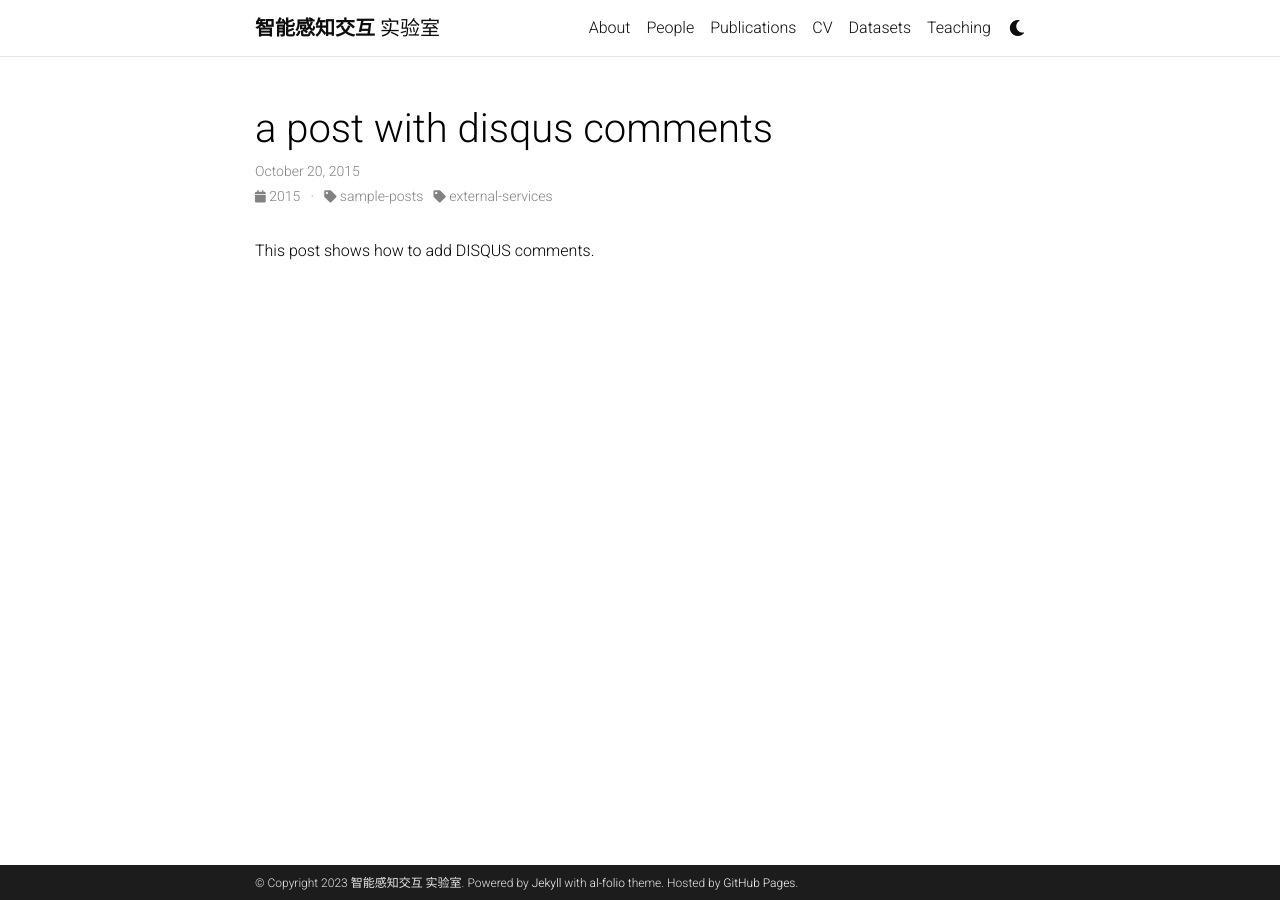
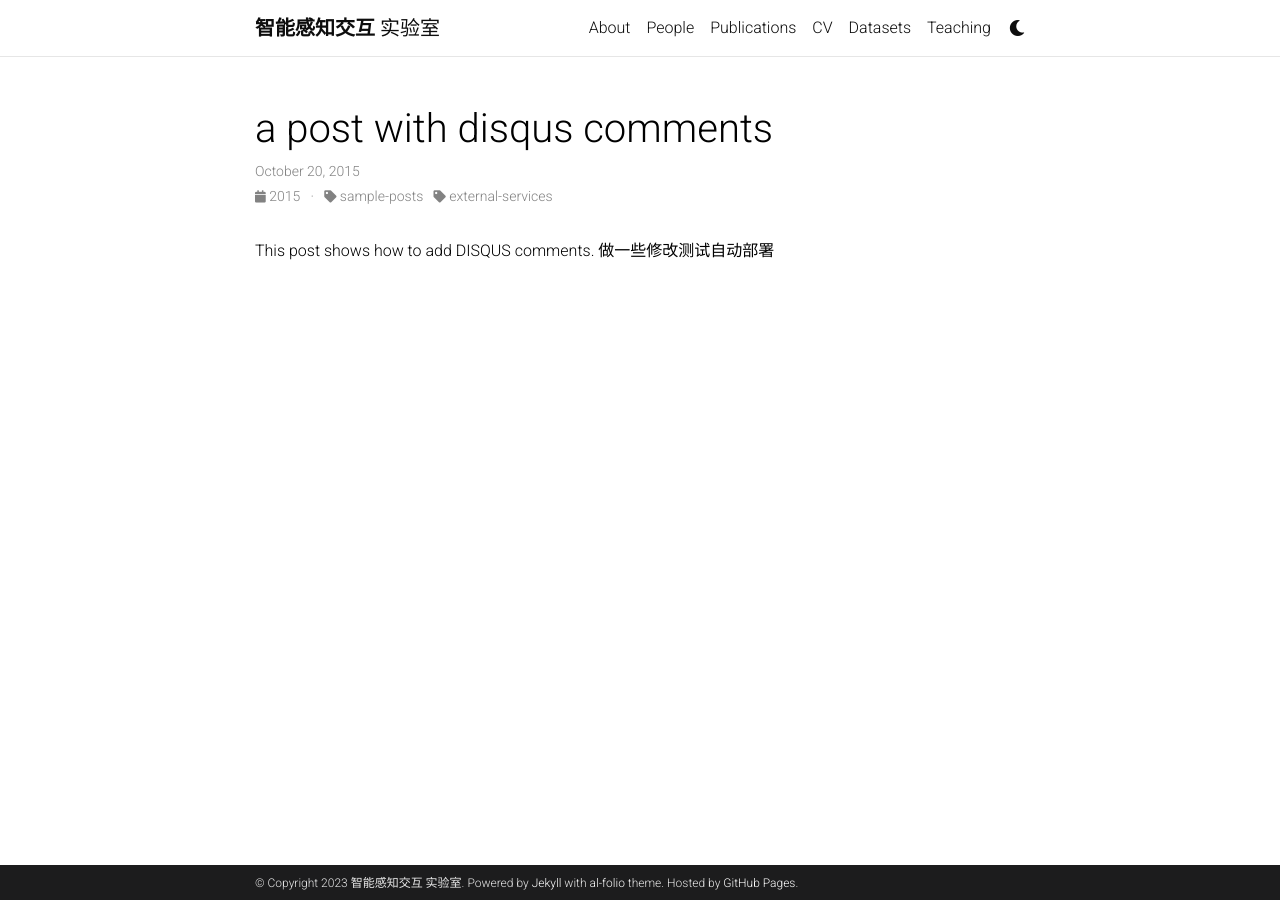
Before and after one commit to IntelligentInteractiveLab/intelligentinteractivelab.github.io, a Jekyll site: the page built from _posts/2015-10-20-disqus-comments.md, in a window 1280 px wide. Built offline with Jekyll 4.4.1, drawn with Linux system fonts in a browser that asks for light colours; comment, search, counter and statistics services are not loaded; a style sheet for code colours, icons or effects is not loaded.

Commit message:
测试一下自动部署

```diff
--- a/_posts/2015-10-20-disqus-comments.md
+++ b/_posts/2015-10-20-disqus-comments.md
@@ -6,4 +6,4 @@ description: an example of a blog post with disqus comments
 categories: sample-posts external-services
 disqus_comments: true
 ---
-This post shows how to add DISQUS comments.
+This post shows how to add DISQUS comments. 做一些修改测试自动部署
```
